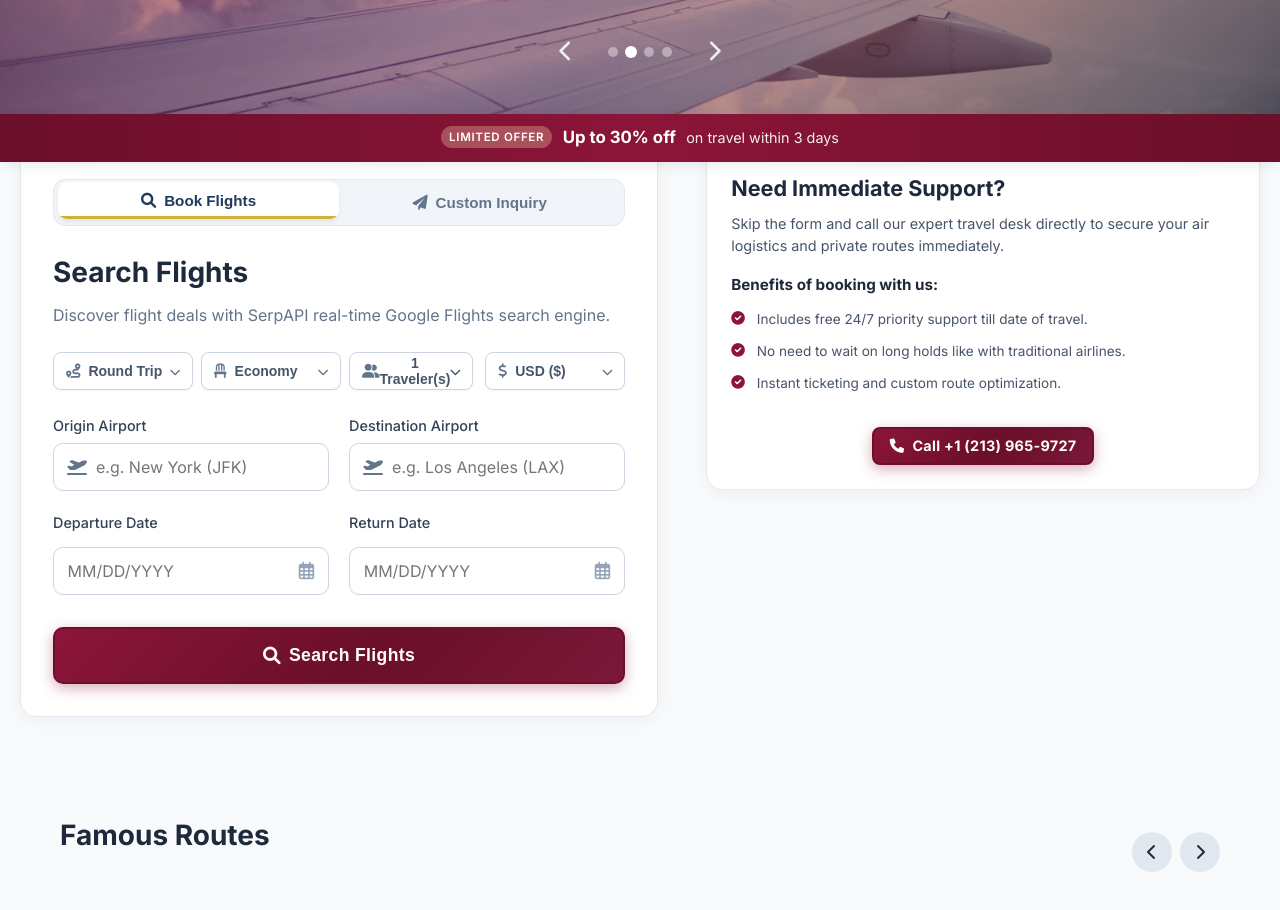
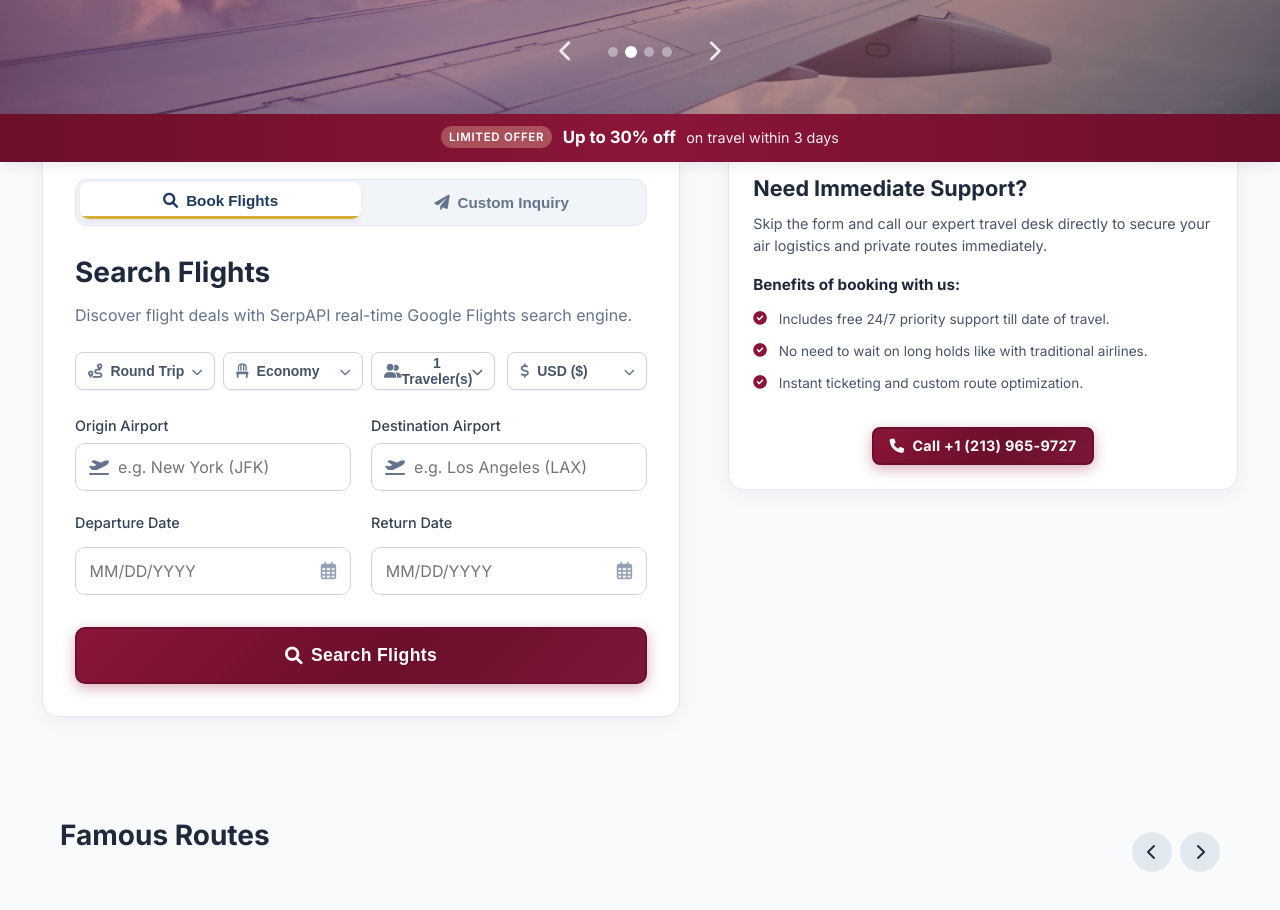
Before and after one commit to vian1608/thefinalseat, a React (Create React App) app in the folder frontend/: page / in a window 1280 px wide. Shown: the part 484-1394 px from the top of the page. Built offline with nearby package versions, Linux system fonts and the light colour scheme.

Commit message:
Align homepage layout proportions exactly to /booking layout

```diff
--- a/frontend/src/pages/Home.css
+++ b/frontend/src/pages/Home.css
@@ -116,17 +116,17 @@
 }
 
 #inquiry .container {
-  max-width: 1320px;
+  max-width: 1260px;
   width: 100%;
+  padding: 0 2rem;
 }
 
 .inquiry-split-layout {
   display: grid;
-  grid-template-columns: 8fr 2fr;
+  grid-template-columns: minmax(0, 1fr) 380px;
   gap: 2rem;
   align-items: stretch;
-  max-width: 1320px;
-  margin: 0 auto;
+  width: 100%;
 }
 
 .inquiry-main-panel {
@@ -171,7 +171,7 @@
   font-size: 0.85rem !important;
 }
 
-@media (max-width: 900px) {
+@media (max-width: 992px) {
   .inquiry-split-layout {
     grid-template-columns: 1fr;
     gap: 1.5rem;
```
